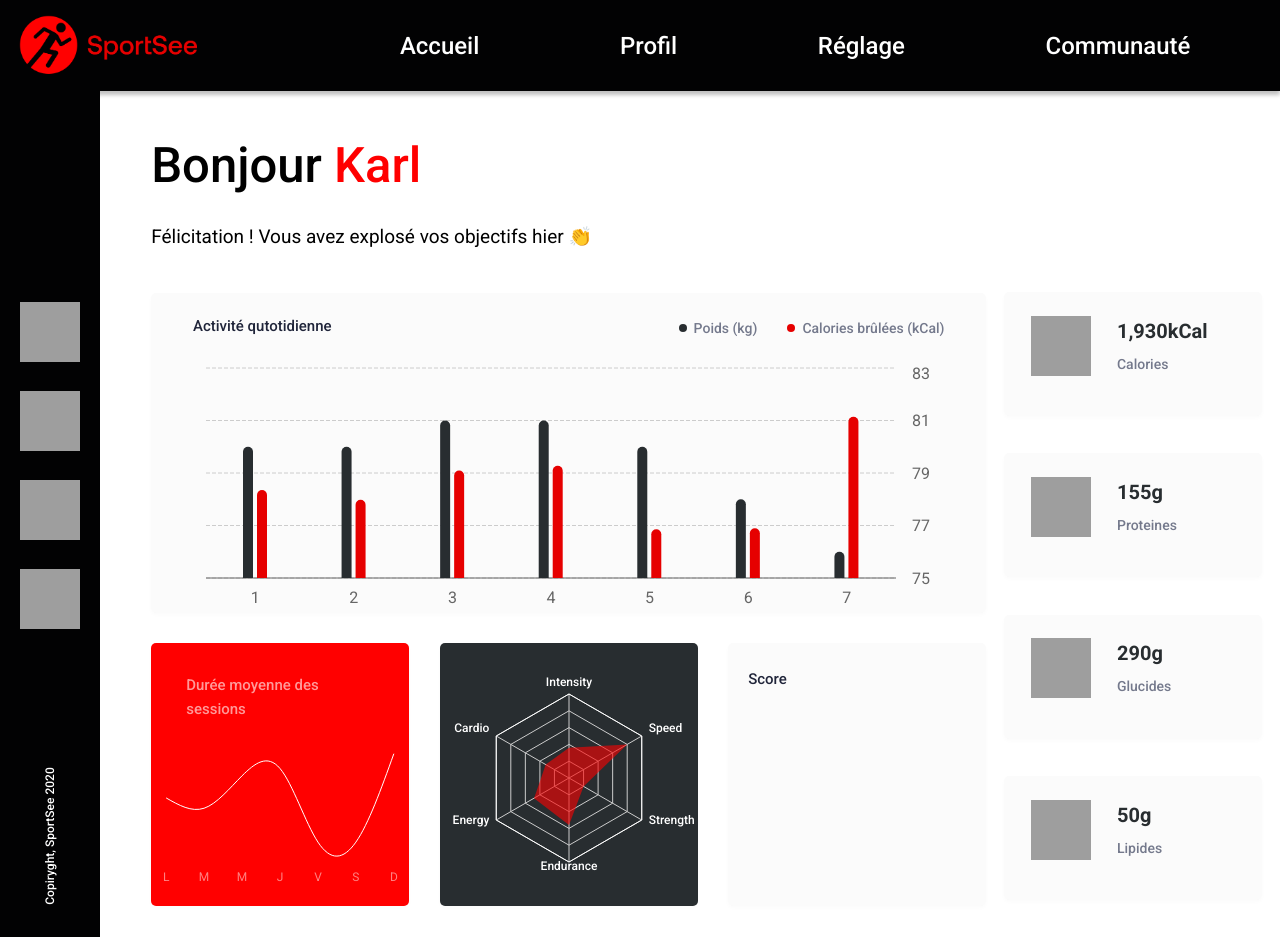
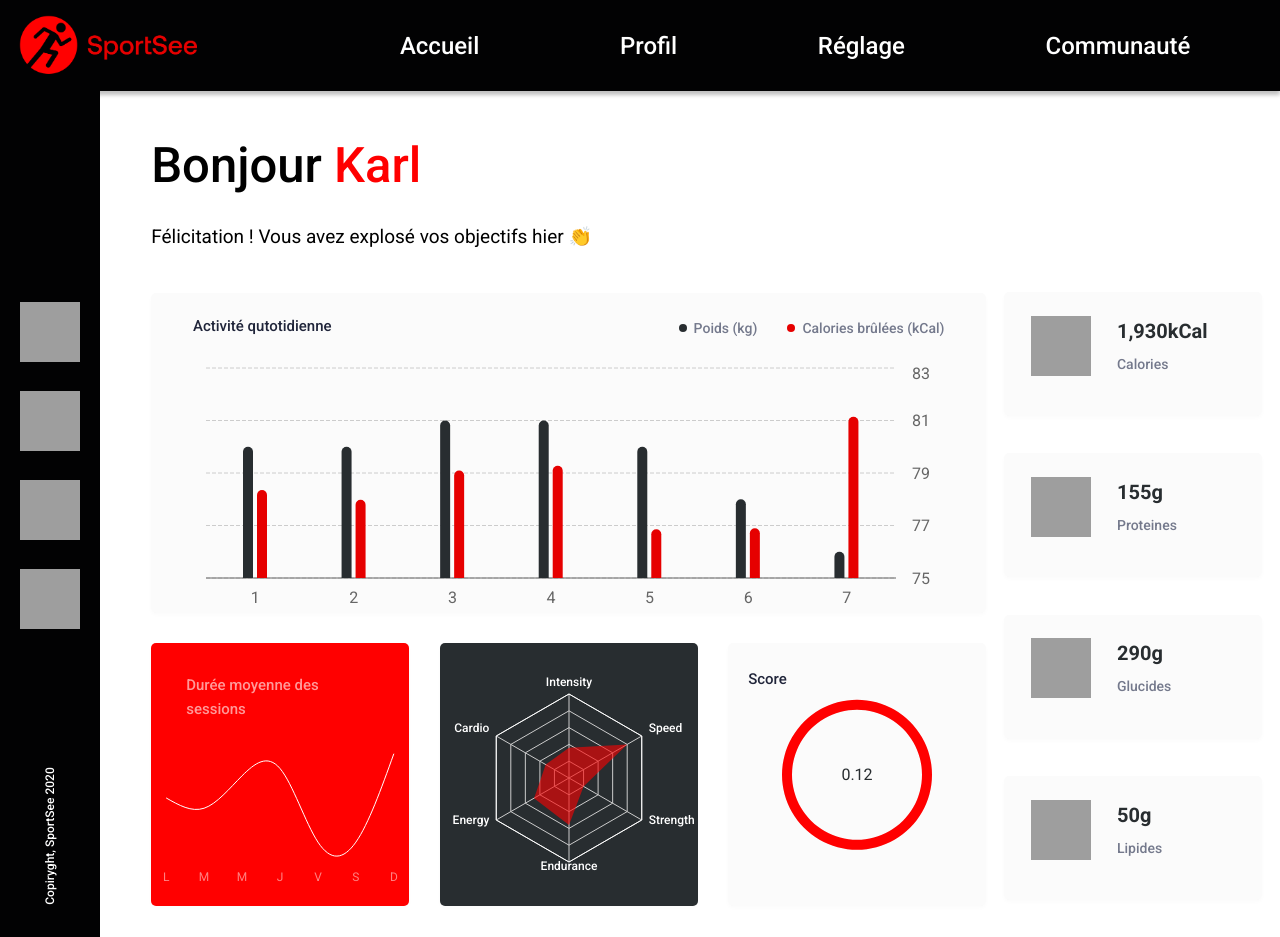
Before and after one commit to VanesMP/MacedoPintoVanessa_12_06052021, a React (Create React App) app in the folder sportsee/: page /user/1 in a window 1280 px wide. Built offline with nearby package versions, Linux system fonts and the light colour scheme; grey boxes are pictures that could not be loaded.

Commit message:
chart radial

```diff
--- a/sportsee/src/components/Activity.jsx
+++ b/sportsee/src/components/Activity.jsx
@@ -50,7 +50,7 @@ const data =[
     ]
 
     //customiser le tooltip
-    const CustomTooltip = ({data}) => {
+    const CustomTooltip = ({ active, payload}) => {
         return (
           <div className="customTooltip">
             <p>{`kg`}</p>
--- a/sportsee/src/components/Intensity.jsx
+++ b/sportsee/src/components/Intensity.jsx
@@ -38,9 +38,10 @@ const tranformKind = (tickItem) => {
     return tickItem.replace(/^./, tickItem[0].toUpperCase());
   }
 
+  let kindsSort = [...data].reverse()
+
  function Intensity() {
 
-   let kindsSort = [...data].reverse()
 
     return(
         <div className="containerIntensity">
@@ -59,4 +60,3 @@ const tranformKind = (tickItem) => {
 }
 
 export default Intensity;
-/**/
--- a/sportsee/src/components/Score.jsx
+++ b/sportsee/src/components/Score.jsx
@@ -1,10 +1,35 @@
 import "../styles/compenentStyle/Score.css"
+
+import { ResponsiveContainer, RadialBarChart, RadialBar} from "recharts";
+
+const data =[{
+    todayScore: 0.12
+}]
+
+console.log(data)
+
+//Recuperer le nombre contenu dans le data
+//le multiplier par 100 ( pour afficher le todayScore en pourcentage)
+
 
 export default function Score() {
 
     return(
         <div className="containerScore">
             <h1 className="titleScore">Score</h1>
+            <ResponsiveContainer width="100%" height="75%" >
+            <RadialBarChart
+            cx='50%'
+            cy='40%'
+            innerRadius={70}
+            outerRadius={110}
+            barSize={10}
+            startAngle={90}
+            endAngle={450}
+            data={data}>
+            <RadialBar cornerRadius={50} label={{position: "center", fill: "#282d30" }} dataKey='todayScore' fill="#ff0000" background="yellow"/>
+            </RadialBarChart>
+            </ResponsiveContainer>
         </div>
     )
 }
```
